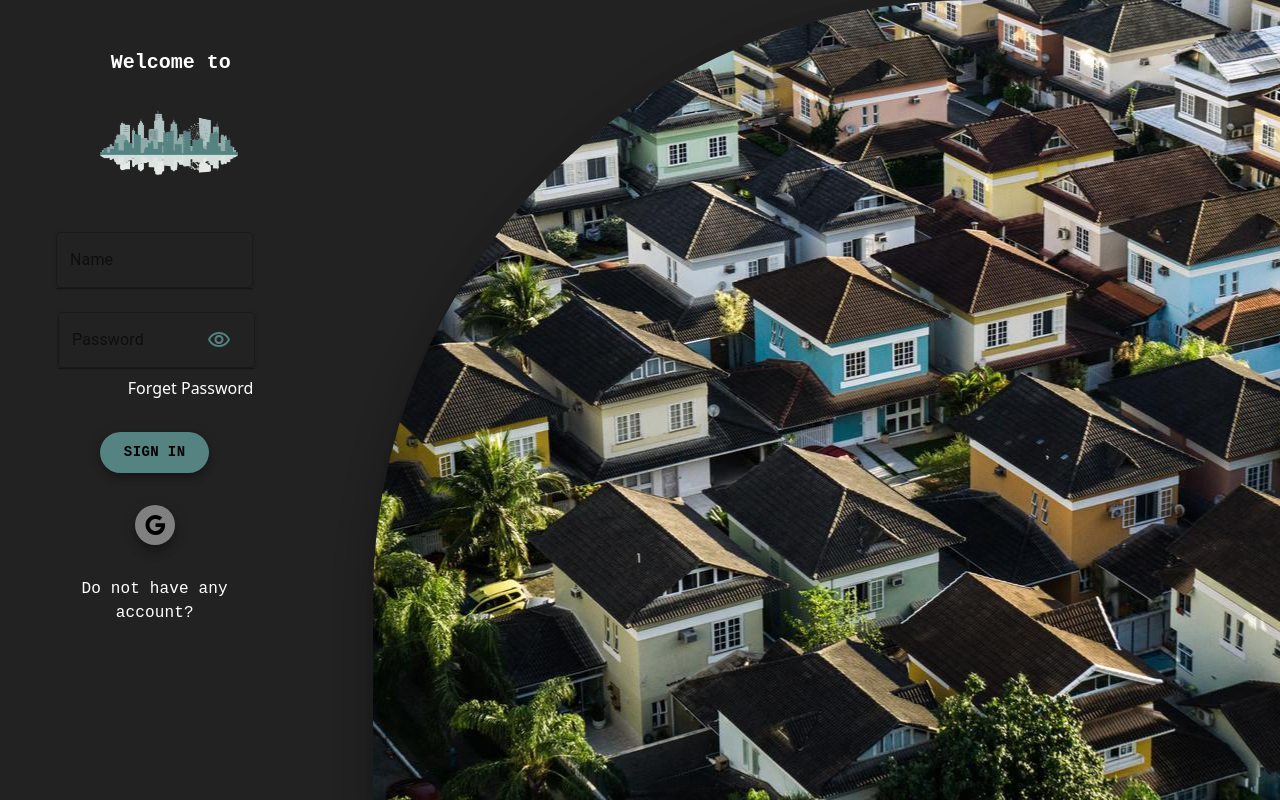
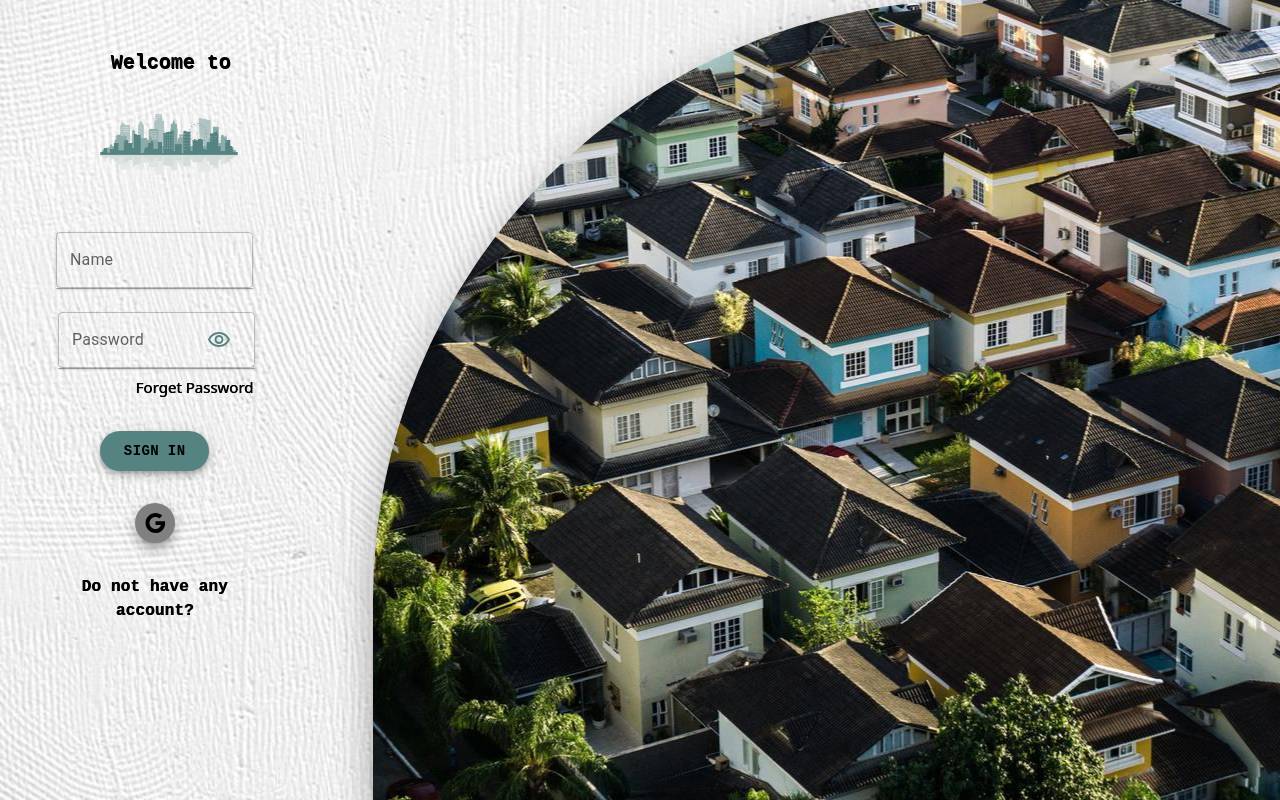
Before and after one commit to KlajdiTolis/Real-Estate, a React (Create React App) app: page / in a window 1280 px wide. Built offline with nearby package versions, Linux system fonts and the light colour scheme.

Commit message:
fixes login and homepage

```diff
--- a/src/layout/Login.tsx
+++ b/src/layout/Login.tsx
@@ -13,8 +13,10 @@ import { Link, useNavigate } from "react-router-dom";
 import Real2 from "../assets/real-estate2.jpg";
 import GoogleIcon from "@mui/icons-material/Google";
 import BGremoveLogo from "../assets/buildings-removebg-preview.png"
+import BgLogin from "../assets/whiteBg.jpg"
 import VisibilityOutlinedIcon from '@mui/icons-material/VisibilityOutlined';
 import VisibilityOffOutlinedIcon from '@mui/icons-material/VisibilityOffOutlined';
+import shadows from "@mui/material/styles/shadows";
 
 const App = () => {
   const navigate = useNavigate();
@@ -30,18 +32,21 @@ const App = () => {
       container
       sx={{
         height: "100vh",
-        backgroundColor: "#222222"
+        backgroundImage: `url(${BgLogin})`,
+        backgroundRepeat: "no-repeat",
+        backgroundSize: "cover"
       }}
     >
-      <Grid item md={3.5} xs={12} sx={{ textAlign: "center", alignItems: "center", justifyContent: "center" }}>
+      <Grid item md={3.5} xs={12} sx={{ textAlign: "center", alignItems: "center", justifyContent: "center", }}>
         <Box
           sx={{
             pt: 6,
-            color: "white",
+            color: "black",
             fontWeight: "bold",
             fontSize: 20,
             fontFamily: "monospace",
-            ml: -4
+            ml: -4,
+            textShadow: "0.5px 1px #000000",
           }}
         >
           Welcome to
@@ -50,11 +55,11 @@ const App = () => {
         <Grid
           container
           spacing={3}
-          sx={{ pt: 5, pl: 7, pr: 15, color: "white" }}
+          sx={{ pt: 5, pl: 7, pr: 15, color: "white", display: "flex", justifyContent: "center", }}
         >
           <Grid item md={12}>
             <TextField
-              sx={{ input: { color: "white" }, boxShadow: 1, }}
+              sx={{ input: { color: "black" }, boxShadow: 1, }}
               fullWidth
               color="success"
               label="Name"
@@ -64,19 +69,19 @@ const App = () => {
           </Grid>
           <Grid item md={12}>
             <TextField
-              sx={{ input: { color: "white", }, boxShadow: 1, borderBottom: "white" }}
+              sx={{ input: { color: "black", }, boxShadow: 1, borderBottom: "white" }}
               fullWidth
               color="success"
               label="Password"
               placeholder="Password"
               variant="outlined"
-            // type={showHidePassword ? "password" : "text"}
+              type={showHidePassword ? "password" : "text"}
             />
             {showHidePassword ?
               <Button onClick={handleShowHide} sx={{ position: "relative", ml: -8.5, mt: 1.2, color: "#558381" }}><VisibilityOutlinedIcon /></Button>
               :
               <Button onClick={handleShowHide} sx={{ position: "relative", ml: -8.5, mt: 1.2, color: "#558381" }}><VisibilityOffOutlinedIcon /></Button>}
-            <Box sx={{ display: "flex", justifyContent: "right", color: "", pt: 1 }}>
+            <Box sx={{ display: "flex", justifyContent: "right", color: "black", pt: 1, fontSize: 15, textShadow: "0.5px 0px #000000", }}>
               Forget Password
             </Box>
           </Grid>
@@ -112,7 +117,7 @@ const App = () => {
                 <GoogleIcon />
               </IconButton>
             </Box>
-            <Typography sx={{ fontFamily: "monospace", pt: 4 }}>
+            <Typography sx={{ fontFamily: "monospace", pt: 4, color: "black", fontWeight: "bold", textShadow: "0.5px 0px #000000", }}>
               Do not have any account?
             </Typography>
           </Grid>
--- a/src/pages/home/Home.tsx
+++ b/src/pages/home/Home.tsx
@@ -35,13 +35,12 @@ const Home = () => {
     <Box>
       <Box
         sx={{
-          // backgroundImage: `url(${House})`,
+          backgroundImage: `url(${House})`,
           pt: 5,
           pb: 10,
-          backgroundPosition: "top",
-          // borderBottomLeftRadius: 210,
-          // borderBottomRightRadius: 210,
-        // backgroundRepeat:"no-repeat",
+          backgroundPosition: "center",
+          backgroundRepeat: "no-repeat",
+          backgroundSize: "cover",
           boxShadow: 10,
         }}
       >
@@ -90,7 +89,7 @@ const Home = () => {
           // backgroundImage:
           //   "linear-gradient(to right, rgba(255, 0, 0, 0 ), #fefff2)",
           pt: 12,
-          paddingInline:40
+          paddingInline: 40
 
         }}
       >
```
Also changed, not shown: src/assets/whiteBg.jpg (added).
